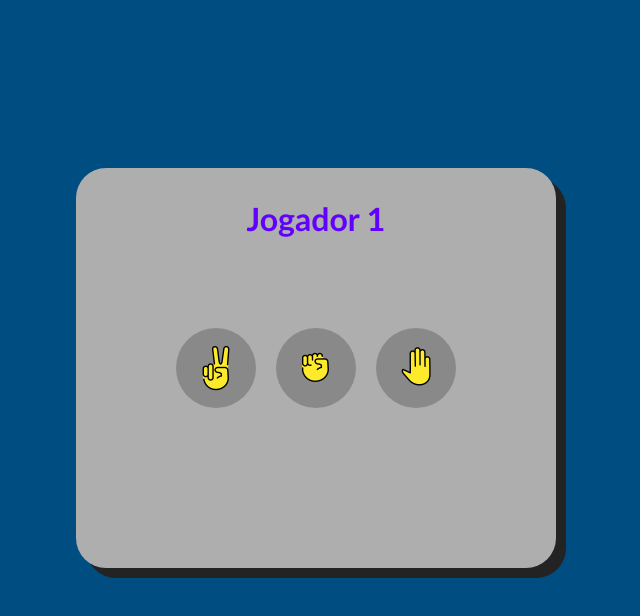
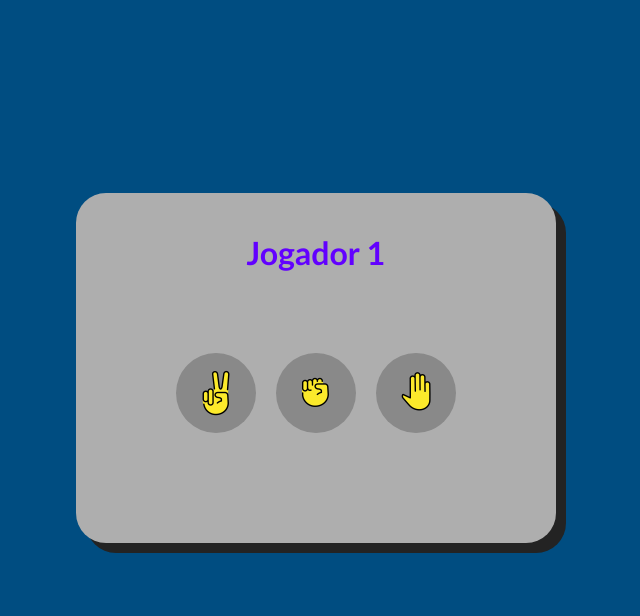
Before and after one commit to SavioHaistem/Jokenpo, a React app: page / in a window 1280 px wide. Both pictures are taken after a click on the button "Jogar". Shown: the top 616 px of the page, without its empty margins (324-964 px from the left). Built offline with nearby package versions, Linux system fonts and the light colour scheme.

Commit message:
Corrigindo CSS

```diff
--- a/src/App.css
+++ b/src/App.css
@@ -32,12 +32,12 @@ body {
 .AppBox {
     display: grid;
     grid-template-columns: 480px;
-    grid-template-rows: 100px 200px 100px;
+    grid-template-rows: 100px 200px 50px;
     grid-template-areas:
     "PlayerName"
-    "."
+    "ChooseList"
     "Me";
-    align-items: center;
+    align-items: flex-end;
     font-family: 'Gill Sans', 'Gill Sans MT', Calibri, 'Trebuchet MS', sans-serif;
     color: rgb(98, 0, 255);
     background-color: rgb(174, 174, 174);
```
